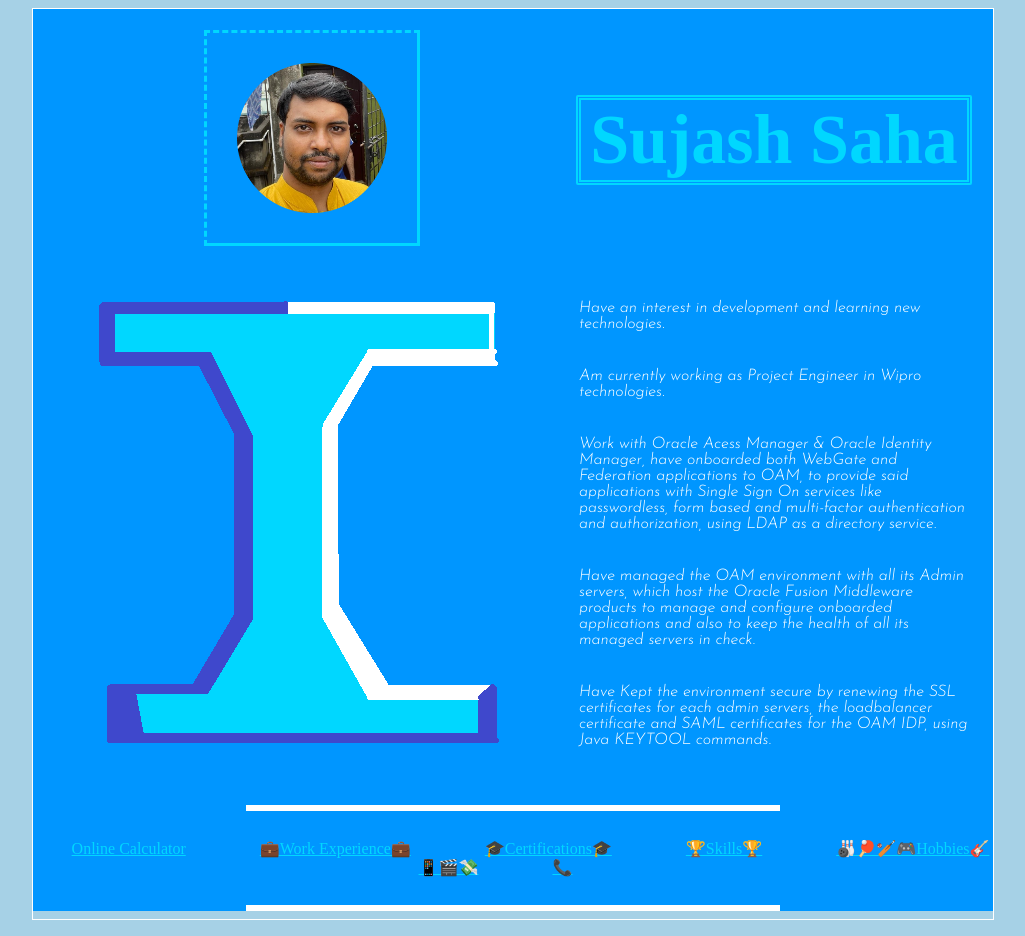
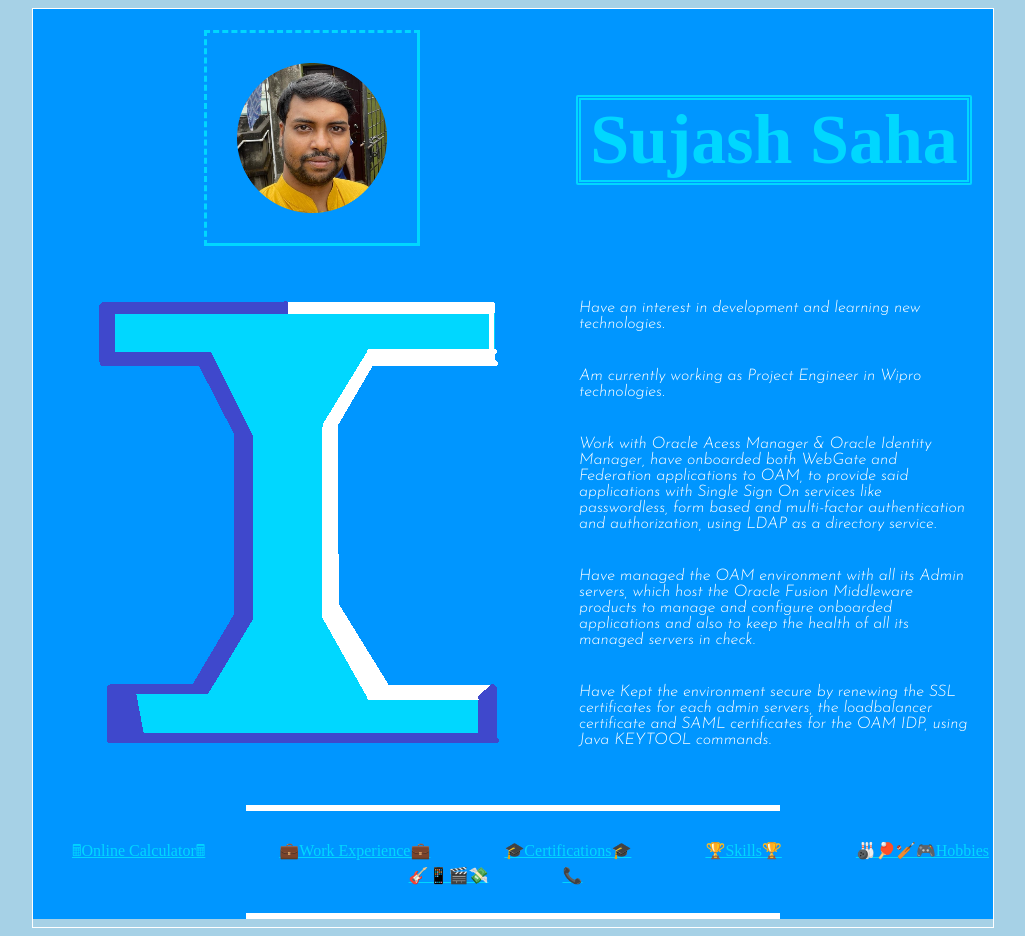
Before and after one commit to SUJ69/CV, a plain HTML site: page index.html in a window 1280 px wide. Shown: the whole page, without its empty margins (160-1185 px from the left). Drawn offline with Linux system fonts and the light colour scheme; a web font is replaced by a local one.

Commit message:
Update index.html

```diff
--- a/index.html
+++ b/index.html
@@ -42,7 +42,7 @@
 		</table>
 		<hr><br>
 		<div id=nav>
-		<a href="calculator/Calculator.html">Online Calculator</a>
+		<a href="calculator/Calculator.html">🖩Online Calculator🖩</a>
 		<a href="Work_Experience.html">💼Work Experience💼</a>
 		<a href="Certificates.html">🎓Certifications🎓</a>
 		<a href="Skills.html">🏆Skills🏆</a>
```
